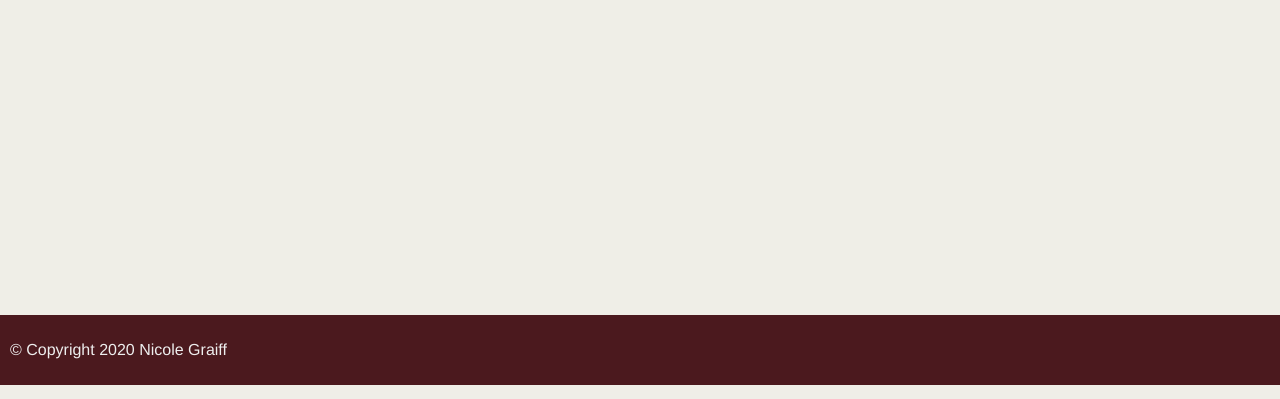
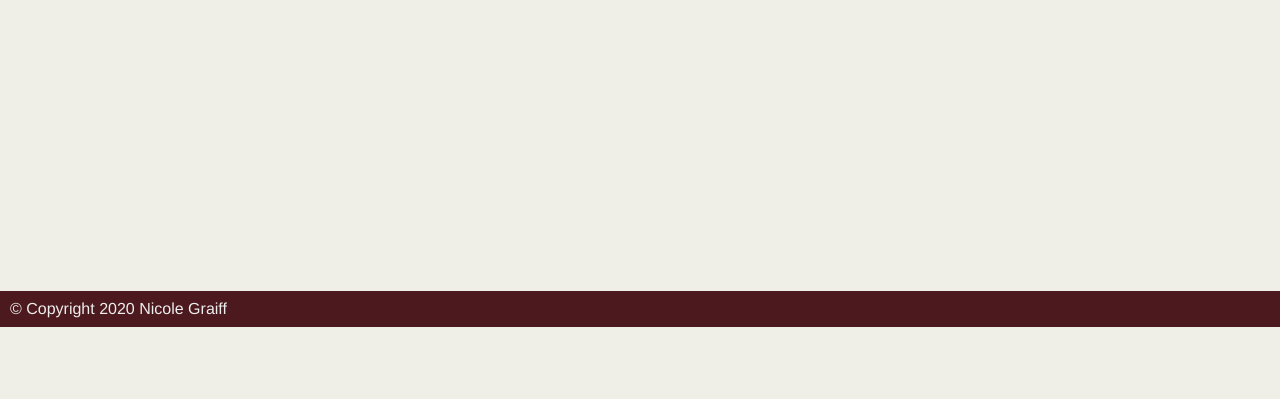
Before and after one commit to keycole/my-bio, a plain HTML site: page index.html in a window 1280 px wide. Shown: the part 401-800 px from the top of the page. Drawn offline with Linux system fonts and the light colour scheme.

Commit message:
added style reset css

```diff
--- a/index.html
+++ b/index.html
@@ -1,10 +1,11 @@
-<<!DOCTYPE html>
+<!DOCTYPE html>
 <html lang="en">
 <head>
     <meta charset="UTF-8">
     <meta name="viewport" content="width=device-width, initial-scale=1.0">
     <title>Nicole Graiff</title>
     <link href="https://fonts.googleapis.com/css2?family=Cormorant+Garamond&display=swap" rel="stylesheet">
+    <link rel="stylesheet" type="text/css" href="reset.css">
     <link rel="stylesheet" type="text/css" href="style.css">
 </head>
 <body>
--- /dev/null
+++ b/reset.css
@@ -0,0 +1,48 @@
+/* http://meyerweb.com/eric/tools/css/reset/
+   v2.0 | 20110126
+   License: none (public domain)
+*/
+
+html, body, div, span, applet, object, iframe,
+h1, h2, h3, h4, h5, h6, p, blockquote, pre,
+a, abbr, acronym, address, big, cite, code,
+del, dfn, em, img, ins, kbd, q, s, samp,
+small, strike, strong, sub, sup, tt, var,
+b, u, i, center,
+dl, dt, dd, ol, ul, li,
+fieldset, form, label, legend,
+table, caption, tbody, tfoot, thead, tr, th, td,
+article, aside, canvas, details, embed,
+figure, figcaption, footer, header, hgroup,
+menu, nav, output, ruby, section, summary,
+time, mark, audio, video {
+	margin: 0;
+	padding: 0;
+	border: 0;
+	font-size: 100%;
+	font: inherit;
+	vertical-align: baseline;
+}
+/* HTML5 display-role reset for older browsers */
+article, aside, details, figcaption, figure,
+footer, header, hgroup, menu, nav, section {
+	display: block;
+}
+body {
+	line-height: 1;
+}
+ol, ul {
+	list-style: none;
+}
+blockquote, q {
+	quotes: none;
+}
+blockquote:before, blockquote:after,
+q:before, q:after {
+	content: '';
+	content: none;
+}
+table {
+	border-collapse: collapse;
+	border-spacing: 0;
+}
```
